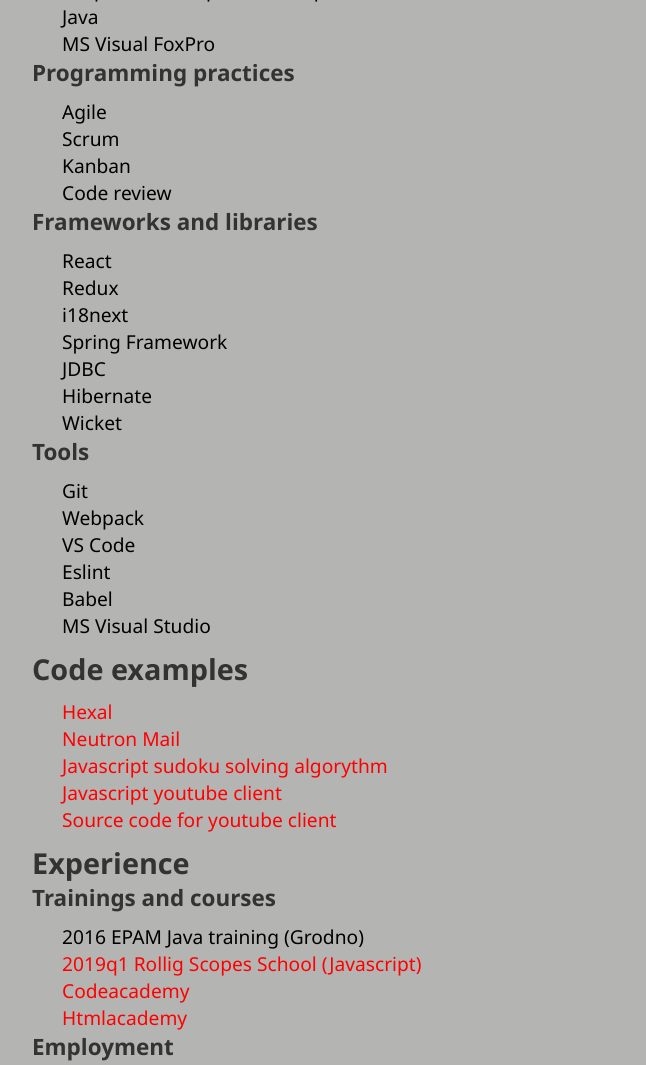
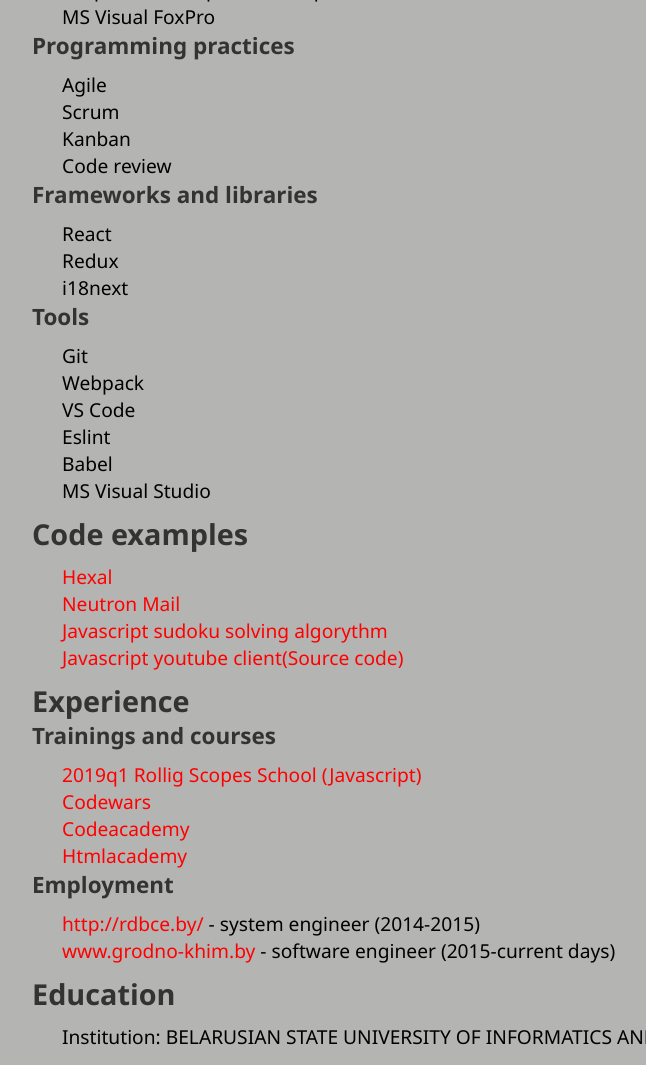
Before and after one commit to jetalai3/rsschool-2019Q1-cv, a plain HTML site: page index.html in a window 1280 px wide. Shown: the part 965-2030 px from the top of the page, without its empty margins (96-742 px from the left). Drawn offline with Linux system fonts and the light colour scheme.

Commit message:
fix: fix some details and typos

```diff
--- a/index.html
+++ b/index.html
@@ -34,7 +34,6 @@
                 <li>HTML</li>
                 <li>CSS/SCSS</li>
                 <li>Responsive/Adaptive markup</li>
-                <li>Java</li>
                 <li>MS Visual FoxPro</li>
             </ul>
             <h3>Programming practices</h3>
@@ -49,10 +48,6 @@
                 <li>React</li>
                 <li>Redux</li>
                 <li>i18next</li>
-                <li>Spring Framework</li>
-                <li>JDBC</li>
-                <li>Hibernate</li>
-                <li>Wicket</li>
             </ul>
             <h3>Tools</h3>
             <ul>
@@ -70,23 +65,23 @@
                 <li><a href="https://github.com/jetalai3/hexal">Hexal</a></li>
                 <li><a href="https://github.com/jetalai3/Neutron-mail">Neutron Mail</a></li>
                 <li><a href="https://github.com/jetalai3/sudoku">Javascript sudoku solving algorythm</a></li>
-                <li><a href="https://jetalai3.github.io/youtube-client/">Javascript youtube client</a></li>
-                <li><a href="https://github.com/jetalai3/youtube-client-source">Source code for youtube client</a></li>
+                <li><a href="https://jetalai3.github.io/youtube-client/">Javascript youtube client</a><a href="https://github.com/jetalai3/youtube-client-source">(Source code)</a></li>
+                <li></li>
             </ul>
         </section>
         <section class="experience">
             <h2>Experience</h2>
             <h3>Trainings and courses</h3>
             <ul>
-                <li>2016 EPAM Java training (Grodno)</li>
                 <li><a href="https://app.rs.school/certificate/l37syxw8">2019q1 Rollig Scopes School (Javascript)</a></li>
+                <li><a href="https://www.codewars.com/users/jetalai3">Codewars</a></li>
                 <li><a href="https://www.codecademy.com/users/totally_jetalai/achievements">Codeacademy</a></li>
-                <li></li><a href="https://htmlacademy.ru/profile/id1017355/achievements">Htmlacademy</a></li>
+                <li><a href="https://htmlacademy.ru/profile/id1017355/achievements">Htmlacademy</a></li>
             </ul>
             <h3>Employment</h3>
             <ul>
                 <li><a href="http://rdbce.by/">http://rdbce.by/</a> - system engineer (2014-2015)</li>
-                <li><a href="www.grodno-khim.by">www.grodno-khim.by</a> - software engineer (2015-current days</li>
+                <li><a href="www.grodno-khim.by">www.grodno-khim.by</a> - software engineer (2015-current days)</li>
             </ul>
         </section>
         <section class="education">
```
